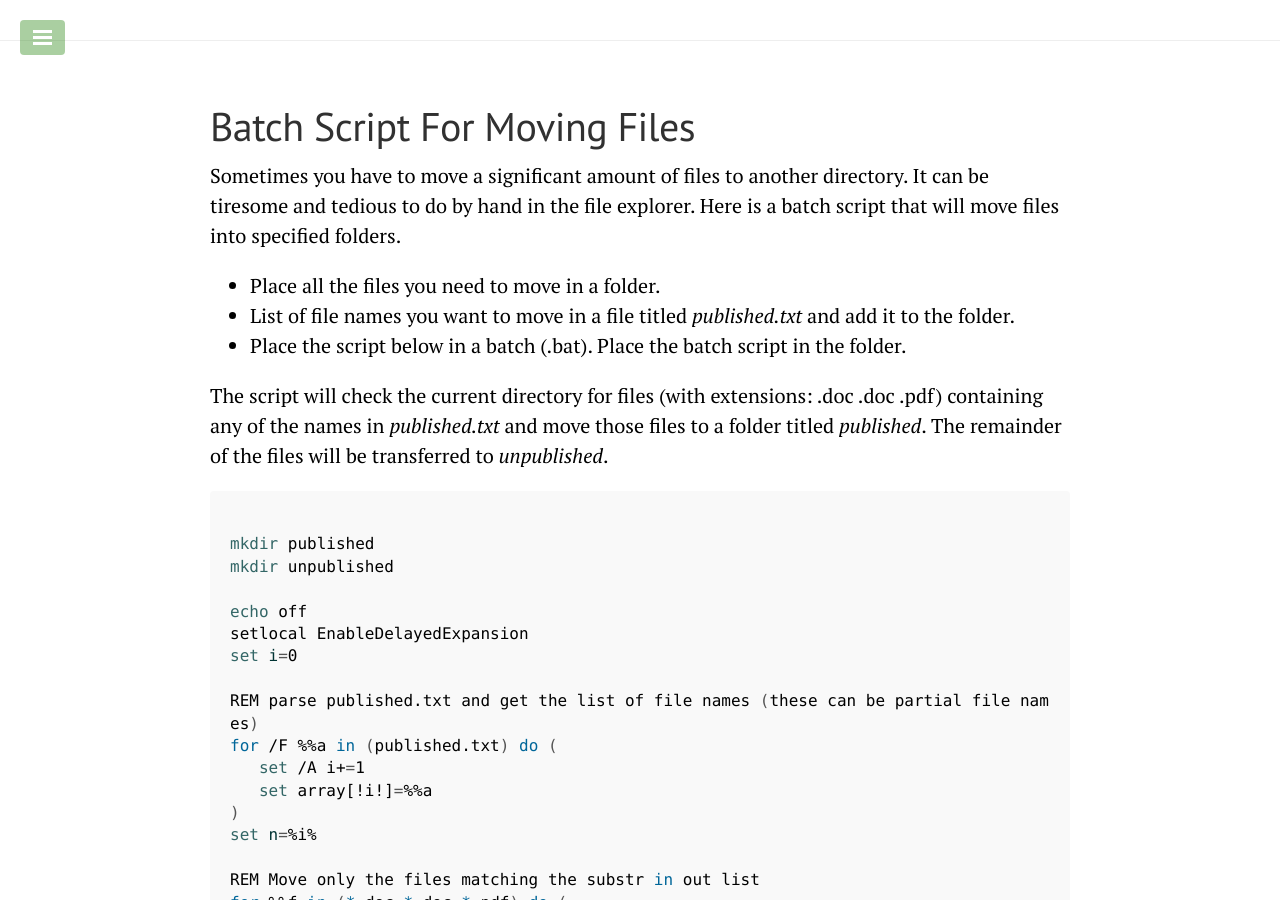
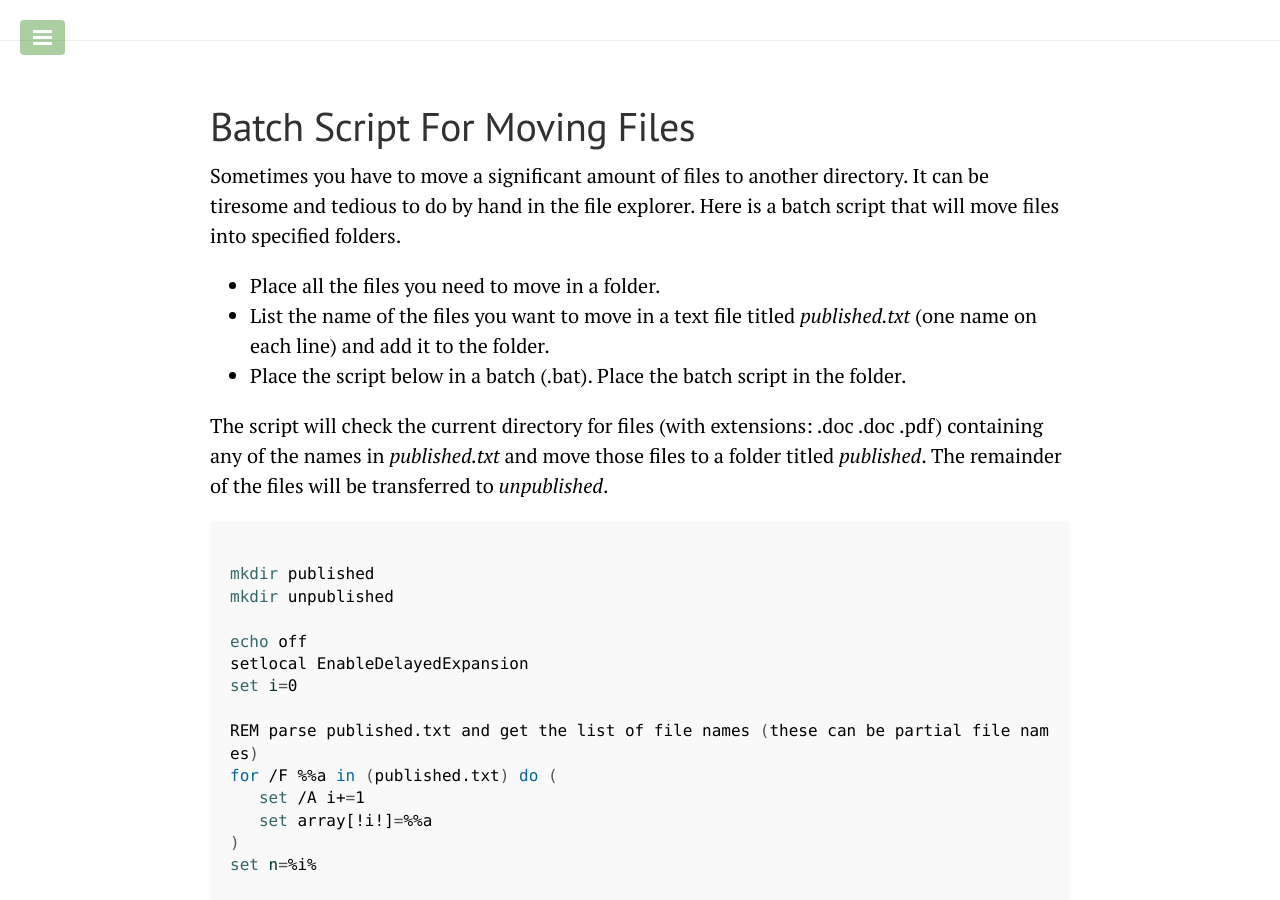
Before and after one commit to AnthonyA28/AnthonyA28.github.io, a Jekyll site: the page built from _posts/2019-11-06-Batch_Filing.md, in a window 1280 px wide and 900 px high. Built offline with Jekyll 4.4.1, drawn with Linux system fonts in a browser that asks for light colours.

Commit message:
Update 2019-11-06-Batch_Filing.md

```diff
--- a/_posts/2019-11-06-Batch_Filing.md
+++ b/_posts/2019-11-06-Batch_Filing.md
@@ -12,7 +12,7 @@ tags:
 Sometimes you have to move a significant amount of files to another directory. It can be tiresome and tedious to do by hand in the file explorer. Here is a batch script that will move files into specified folders.
 
 * Place all the files you need to move in a folder.
-* List of file names you want to move in a file titled *published.txt* and add it to the folder.
+* List the name of the files you want to move in a text file titled *published.txt* (one name on each line) and add it to the folder.
 * Place the script below in a batch (.bat). Place the batch script in the folder.
 
  The script will  check the current directory for files (with extensions: .doc .doc .pdf) containing any of the names in *published.txt* and move those files to a folder titled *published*. The remainder of the files will be transferred to *unpublished*.
```
